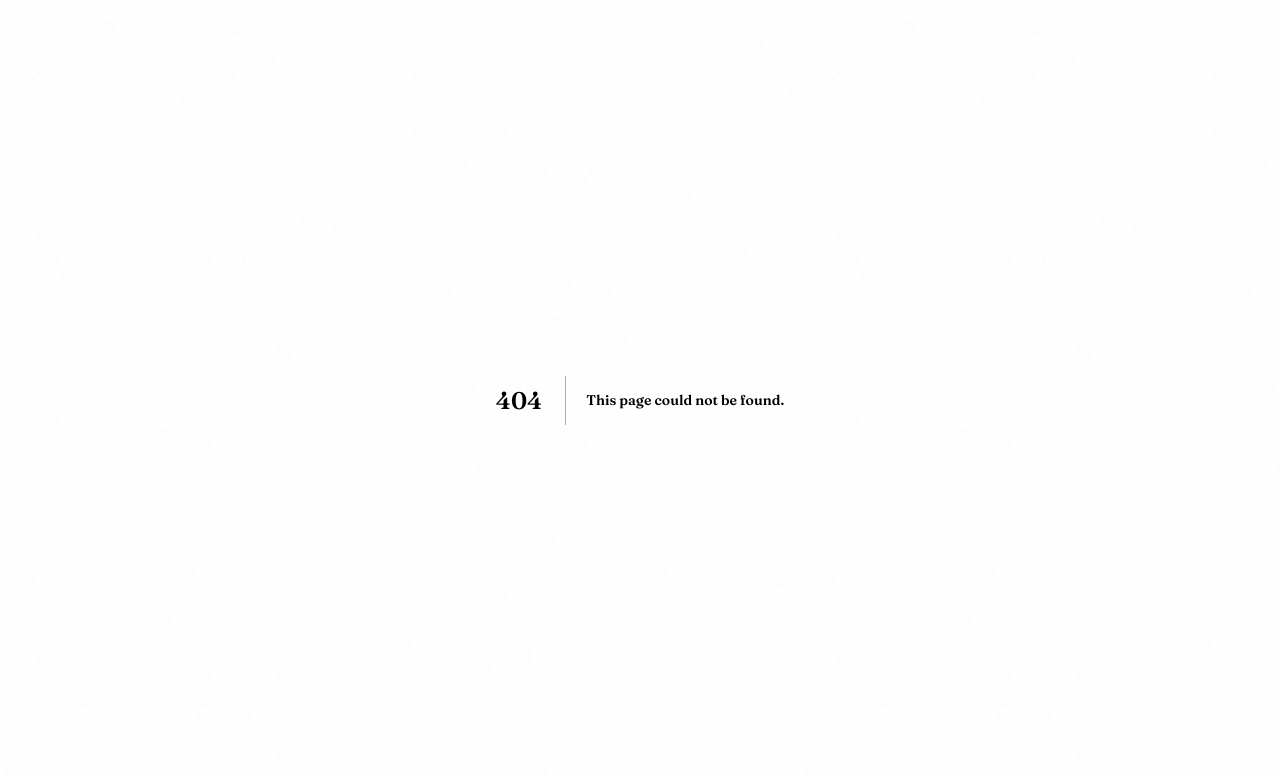
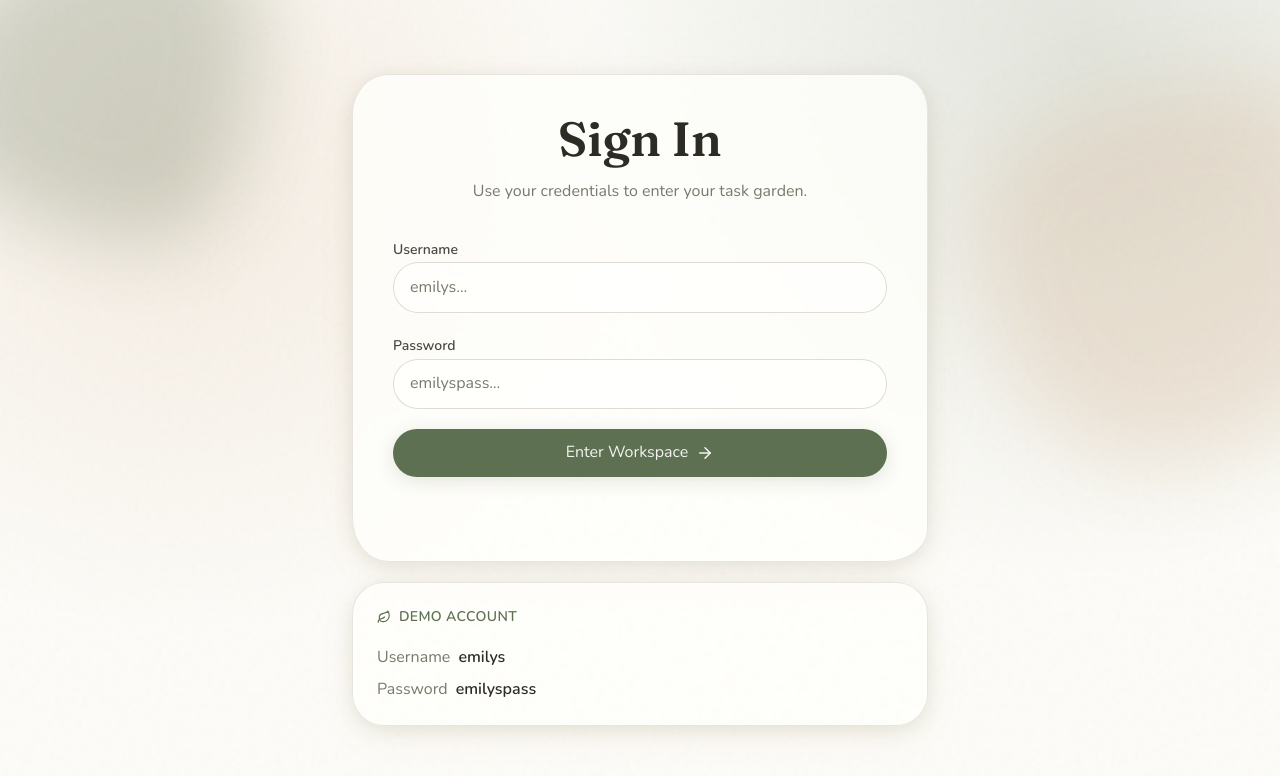
Before and after one commit to CHELSEADOPAMIN/Nimbly_Todo_list, a Next.js app in the folder nimbly-todo-list/: page /login in a window 1280 px wide. Before the commit this address had no page. Shown: the top 776 px of the page. Built offline with nearby package versions, Linux system fonts and the light colour scheme.

Commit message:
feat: build login page with error handling

```diff
--- /dev/null
+++ b/nimbly-todo-list/app/login/page.tsx
@@ -0,0 +1,191 @@
+"use client";
+
+import { zodResolver } from "@hookform/resolvers/zod";
+import axios from "axios";
+import { ArrowRight, Leaf } from "lucide-react";
+import { useRouter } from "next/navigation";
+import { useCallback, useEffect, useState } from "react";
+import { useForm } from "react-hook-form";
+import { z } from "zod";
+import { useAuth } from "@/lib/hooks/use-auth";
+
+const loginSchema = z.object({
+  username: z
+    .string()
+    .min(1, "Please enter your username.")
+    .max(50, "Username must be 50 characters or fewer."),
+  password: z
+    .string()
+    .min(1, "Please enter your password.")
+    .max(100, "Password must be 100 characters or fewer."),
+});
+
+type LoginFormValues = z.infer<typeof loginSchema>;
+
+const getLoginErrorMessage = (error: unknown) => {
+  if (axios.isAxiosError(error)) {
+    if (error.response?.status === 400 || error.response?.status === 401) {
+      return "Invalid username or password. Please try the demo account.";
+    }
+
+    if (error.code === "ERR_NETWORK") {
+      return "Network request failed. Please check your connection and try again.";
+    }
+  }
+
+  return "Sign in failed. Please try again in a moment.";
+};
+
+export default function LoginPage() {
+  const router = useRouter();
+  const { isAuthenticated, initialized, isLoading, login } = useAuth();
+  const [submitError, setSubmitError] = useState<string | null>(null);
+  const {
+    register,
+    handleSubmit,
+    formState: { errors, isSubmitting },
+  } = useForm<LoginFormValues>({
+    resolver: zodResolver(loginSchema),
+    defaultValues: {
+      username: "",
+      password: "",
+    },
+  });
+
+  useEffect(() => {
+    if (initialized && isAuthenticated) {
+      router.replace("/todos");
+    }
+  }, [initialized, isAuthenticated, router]);
+
+  const onSubmit = useCallback(
+    async (values: LoginFormValues) => {
+      setSubmitError(null);
+
+      try {
+        await login(values);
+        router.replace("/todos");
+      } catch (error) {
+        setSubmitError(getLoginErrorMessage(error));
+      }
+    },
+    [login, router],
+  );
+
+  const isBusy = isSubmitting || isLoading;
+
+  return (
+    <main
+      id="main-content"
+      className="relative flex min-h-screen items-center justify-center overflow-hidden px-4 py-10 sm:px-6 lg:px-8"
+    >
+      <div
+        aria-hidden="true"
+        className="organic-blob -top-20 -left-16 h-80 w-80 bg-primary/55"
+        style={{ borderRadius: "60% 40% 30% 70% / 60% 30% 70% 40%" }}
+      />
+      <div
+        aria-hidden="true"
+        className="organic-blob -right-20 top-20 h-96 w-96 bg-secondary/40"
+        style={{ borderRadius: "74% 26% 55% 45% / 35% 58% 42% 65%" }}
+      />
+
+      <section className="relative w-full max-w-xl space-y-5">
+        <form
+          noValidate
+          onSubmit={handleSubmit(onSubmit)}
+          className="organic-card organic-card-main p-8 sm:p-10"
+          aria-label="Sign in form"
+        >
+          <h1 className="text-center text-4xl font-semibold text-foreground sm:text-5xl">
+            Sign In
+          </h1>
+          <p className="mt-4 text-center text-muted-foreground">
+            Use your credentials to enter your task garden.
+          </p>
+
+          <div className="mt-8 space-y-5">
+            <div className="space-y-2">
+              <label htmlFor="username" className="text-sm font-semibold text-accent-foreground">
+                Username
+              </label>
+              <input
+                id="username"
+                type="text"
+                autoComplete="username"
+                spellCheck={false}
+                placeholder="emilys…"
+                className="organic-pill-input w-full text-base text-foreground placeholder:text-muted-foreground"
+                aria-invalid={errors.username ? true : false}
+                aria-describedby={errors.username ? "username-error" : undefined}
+                {...register("username")}
+              />
+              {errors.username ? (
+                <p id="username-error" className="text-sm text-destructive">
+                  {errors.username.message}
+                </p>
+              ) : null}
+            </div>
+
+            <div className="space-y-2">
+              <label htmlFor="password" className="text-sm font-semibold text-accent-foreground">
+                Password
+              </label>
+              <input
+                id="password"
+                type="password"
+                autoComplete="current-password"
+                placeholder="emilyspass…"
+                className="organic-pill-input w-full text-base text-foreground placeholder:text-muted-foreground"
+                aria-invalid={errors.password ? true : false}
+                aria-describedby={errors.password ? "password-error" : undefined}
+                {...register("password")}
+              />
+              {errors.password ? (
+                <p id="password-error" className="text-sm text-destructive">
+                  {errors.password.message}
+                </p>
+              ) : null}
+            </div>
+
+            <button
+              type="submit"
+              disabled={isBusy}
+              className="organic-button inline-flex h-12 w-full items-center justify-center gap-2 px-8 text-base font-bold"
+            >
+              {isBusy ? (
+                "Signing In…"
+              ) : (
+                <>
+                  Enter Workspace
+                  <ArrowRight size={18} aria-hidden="true" />
+                </>
+              )}
+            </button>
+
+            <p role="alert" aria-live="polite" className="min-h-6 text-sm text-destructive">
+              {submitError ? submitError : ""}
+            </p>
+          </div>
+        </form>
+
+        <aside className="organic-card organic-card-soft p-5 sm:p-6">
+          <p className="inline-flex items-center gap-2 text-sm font-semibold uppercase tracking-wide text-primary">
+            <Leaf size={14} aria-hidden="true" />
+            Demo Account
+          </p>
+          <dl className="mt-3 space-y-2 text-base text-foreground">
+            <div className="flex flex-wrap items-center gap-2">
+              <dt className="text-muted-foreground">Username</dt>
+              <dd className="font-semibold">emilys</dd>
+            </div>
+            <div className="flex flex-wrap items-center gap-2">
+              <dt className="text-muted-foreground">Password</dt>
+              <dd className="font-semibold">emilyspass</dd>
+            </div>
+          </dl>
+        </aside>
+      </section>
+    </main>
+  );
+}
```
